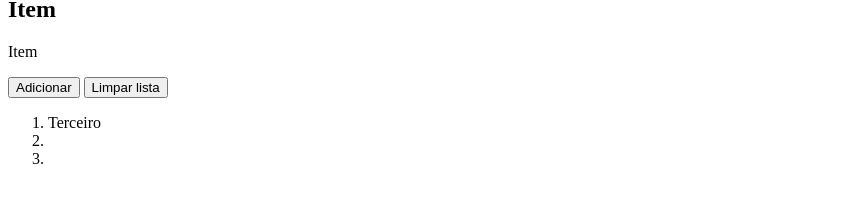
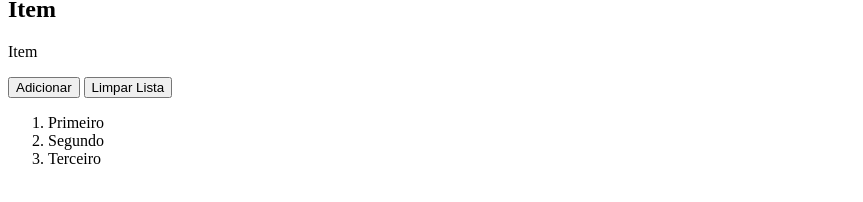
Before and after one commit to ufjf-dcc202/ufjf-dcc202-2023-3-b-atv11-luizamc003, a plain HTML site: page index.html in a window 1280 px wide. Shown: the part 122-324 px from the top of the page, without its empty margins (0-863 px from the left). Drawn offline with Linux system fonts and the light colour scheme.

Commit message:
refatora criação do li

```diff
--- a/index.html
+++ b/index.html
@@ -17,7 +17,7 @@
         <h2>Item</h2>
         <p id="entrada" contenteditable>Item</p>
         <button id="adicionar">Adicionar</button>
-        <button id="limpar">Limpar lista</button>
+        <button id="limpar">Limpar Lista</button>
         <ol id="itens"></ol>
       </section>
     </main>
--- a/main.js
+++ b/main.js
@@ -3,14 +3,12 @@ const btnAdicionar = document.querySelector("#adicionar");
 const btnLimpar = document.querySelector("#limpar");
 const olItens = document.querySelector("#itens");
 
-const li = document.createElement("li");
-li.textContent = "Primeiro";
-olItens.appendChild(li);
+adicionaElementoNaLista("Primeiro");
+adicionaElementoNaLista("Segundo");
+adicionaElementoNaLista("Terceiro");
 
-const li2 = document.createElement("li");
-li.textContent = "Segundo";
-olItens.appendChild(li2);
-
-const li3 = document.createElement("li");
-li.textContent = "Terceiro";
-olItens.appendChild(li3);
+function adicionaElementoNaLista(texto) {
+  const li = document.createElement("li");
+  li.textContent = texto;
+  olItens.appendChild(li);
+}
```
